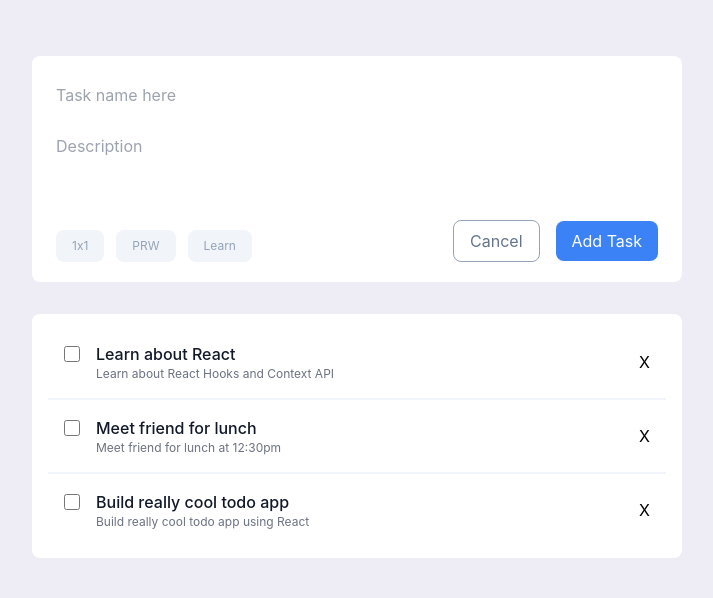
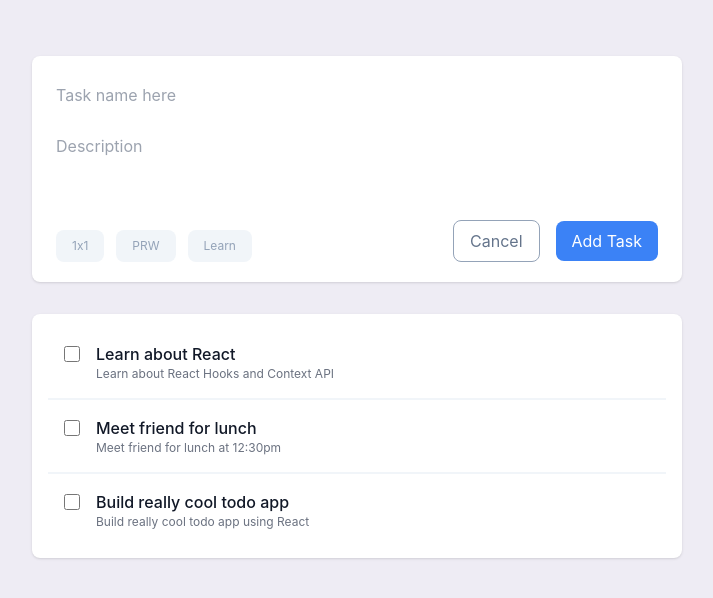
Before and after one commit to WayneHaworth/todo, a React (Create React App) app: page / in a window 1280 px wide. Shown: the top 598 px of the page, without its empty margins (283-996 px from the left). Built offline with nearby package versions, Linux system fonts and the light colour scheme.

Commit message:
style some more

```diff
--- a/package.json
+++ b/package.json
@@ -8,6 +8,7 @@
     "@testing-library/user-event": "^13.5.0",
     "react": "^18.2.0",
     "react-dom": "^18.2.0",
+    "react-icons": "^4.6.0",
     "react-scripts": "5.0.1",
     "web-vitals": "^2.1.4"
   },
--- a/src/App.js
+++ b/src/App.js
@@ -1,5 +1,6 @@
 import './App.css';
 import { useState } from 'react';
+import { RiDeleteBin2Fill } from "react-icons/ri";
 
 function App() {
 
@@ -24,7 +25,6 @@ function App() {
   const [newTodoDescription, setNewTodoDescription] = useState("");
 
   const handleTodoChange = (e) => { setNewTodo(e.target.value);}
-
   const handleTodoDescriptionChange = (e) => { setNewTodoDescription(e.target.value); }
 
   const addTodo = (e) => {
@@ -40,11 +40,10 @@ function App() {
     setTodos(newTodos);
   }
 
-
   return (
     <div className="App bg-[#eeecf4] h-screen flex place-content-center pt-10">
       <div className="flex h-fit flex-col">
-      <header className="md:min-w-[650px] flex flex-col m-4 bg-white rounded-lg px-4 py-3 place-content-between">
+      <header className="shadow md:min-w-[650px] flex flex-col m-4 bg-white rounded-lg px-4 py-3 place-content-between">
         <section className="h-30 flex flex-col gap-4 mb-4 pt-3">
           <input
             type="text"
@@ -80,9 +79,9 @@ function App() {
           </section>
         </div>
       </header>
-      <section className="m-4 bg-white rounded-lg px-4 py-3 ">
+      <section className="shadow m-4 bg-white rounded-lg px-4 py-3 ">
         {todos.map((todo, index) => (
-          <div key={index} className="border-b-2 last:border-none border-slate-100 flex text-left p-4">
+          <div key={index} className="group border-b-2 last:border-none border-slate-100 flex text-left p-4">
             <div className="flex h-5 place-items-end">
               <input id="helper-radio" by="helper-radio-text" type="checkbox" value="" className="w-4 h-4 text-blue-600 bg-gray-100 border-gray-300 focus:ring-blue-500 dark:focus:ring-blue-600 dark:ring-offset-gray-800 focus:ring-2 dark:bg-gray-700 dark:border-gray-600" />
             </div>
@@ -90,16 +89,16 @@ function App() {
               <label className="font-medium text-gray-900 dark:text-gray-300">{todo.text}</label>
               <p id="helper-radio-text" className="text-xs font-normal text-gray-500 dark:text-gray-300">{todo.description}</p>
             </div>
-            <div className="flex ml-auto self-center">
+            <div className="flex ml-auto hidden self-center group-hover:block">
               <a
+                className="w-[30px] h-[30px] grid bg-slate-300 text-white rounded-full place-items-center hover:bg-red-500 hover:scale-125 transition-all duration-100"
                 onClick={deleteTodo}
                 href="#">
-                X
+                <RiDeleteBin2Fill value={{color: 'red'}}/>
               </a>
             </div>
           </div>
         ))}
-
       </section>
     </div>
     </div>
```
Also changed, not shown: 1 other file (tests, documents, lock files or other folders).
